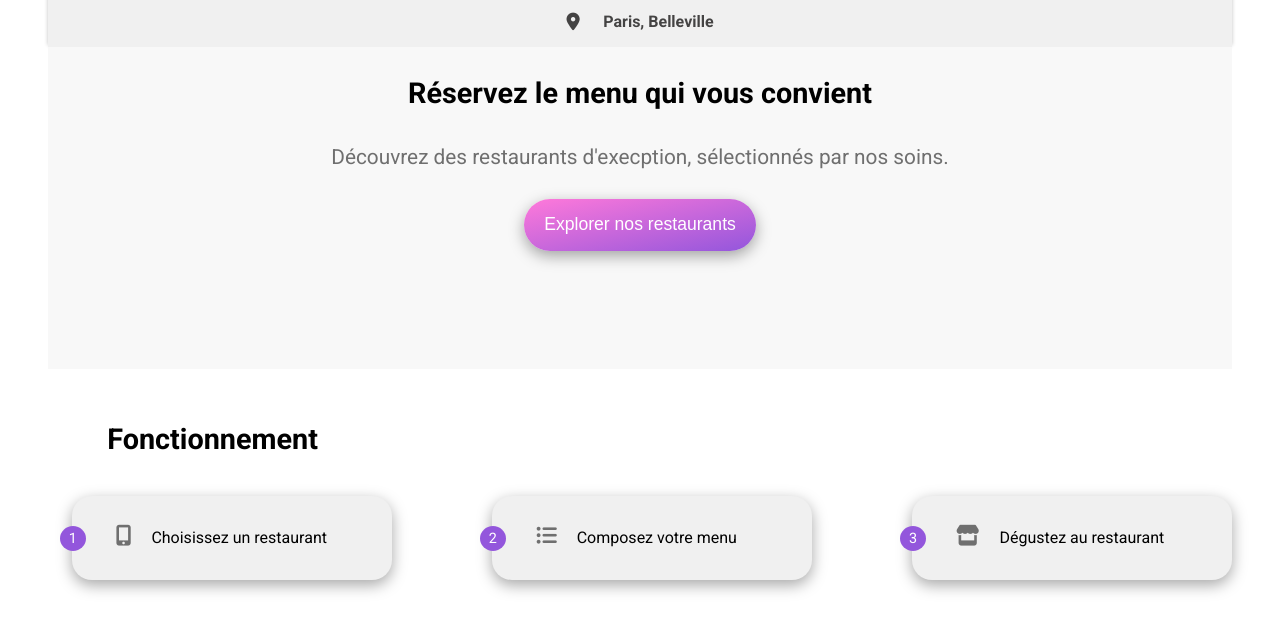
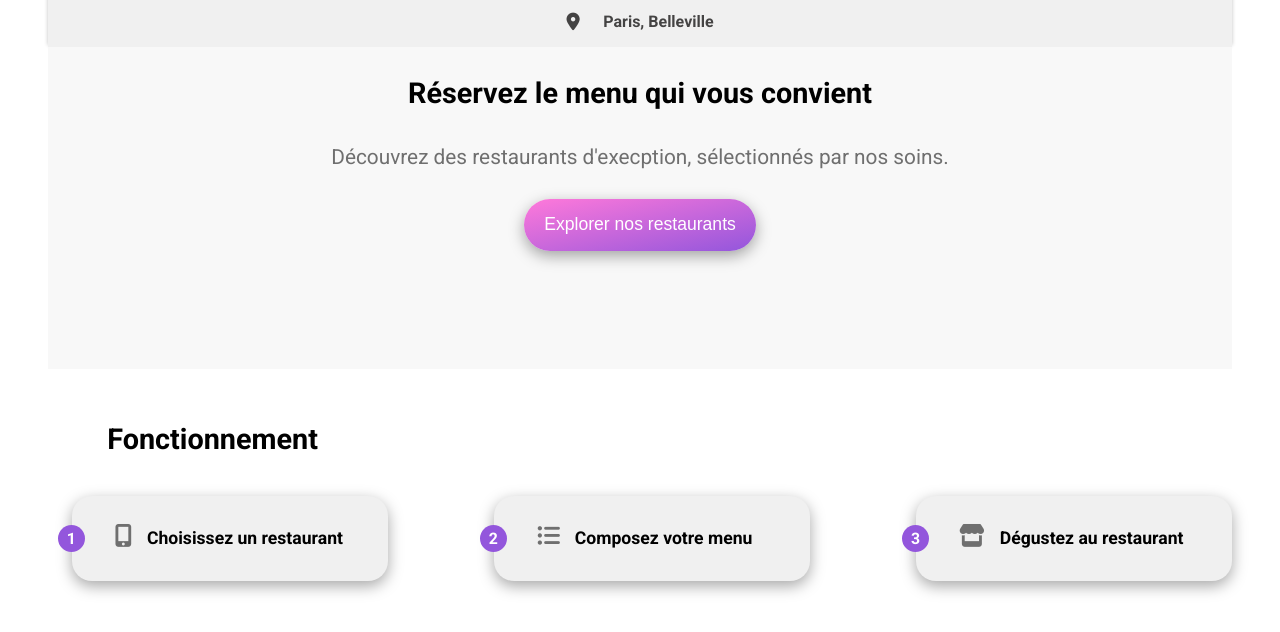
Before and after one commit to GennGur/GennGur.github.io, a website: page index.html in a window 1280 px wide. Shown: the part 72-704 px from the top of the page. Drawn offline with Linux system fonts and the light colour scheme; a web font is replaced by a local one.

Commit message:
ajustement  font

```diff
--- a/scss/pages/home.scss
+++ b/scss/pages/home.scss
@@ -53,7 +53,7 @@
     }
 
     .function-list{
-        @include typo-text;
+        @include typo-text-bold;
         list-style: none;
         display: flex;
         flex-direction: column;
@@ -76,7 +76,7 @@
             background-color: #F0F0F0;
             border-radius: 20px;
             margin-bottom: 8%;
-            padding: 15px;
+            padding: 13px;
             box-shadow: rgba(0, 0, 0, 0.35) 0px 5px 15px;
             transition: 250ms;
             &:hover{
@@ -90,7 +90,10 @@
             }
             .fa-solid, .fa-sharp{
                 @include typo-imp-text;
-                margin-right: 20px;
+                margin-right: 35px;
+                @media (min-width:992px) {
+                    margin-right: 15px;
+                }
             }
             .num{
                 @include typo-num-list;
--- a/scss/utils/mixins.scss
+++ b/scss/utils/mixins.scss
@@ -6,7 +6,7 @@
     font-size: 1em;
 }
 @mixin typo-text-bold {
-    font-size: 1em;
+    font-size: 1.1em;
     font-weight: bold;
 }
 @mixin typo-icon {
```
Also changed, not shown: public/style.css, 1 other file.
